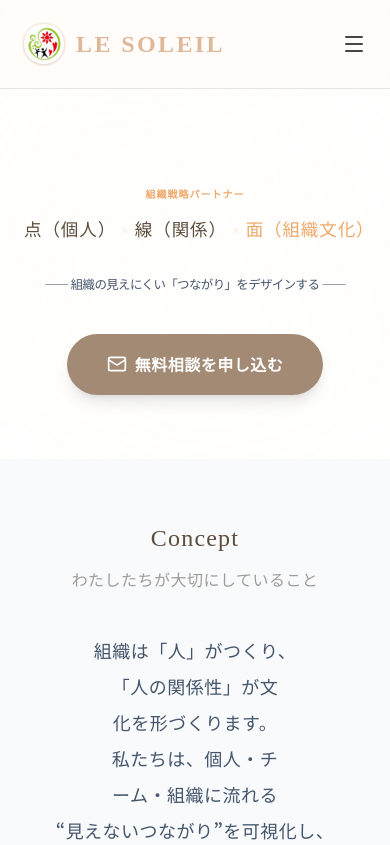
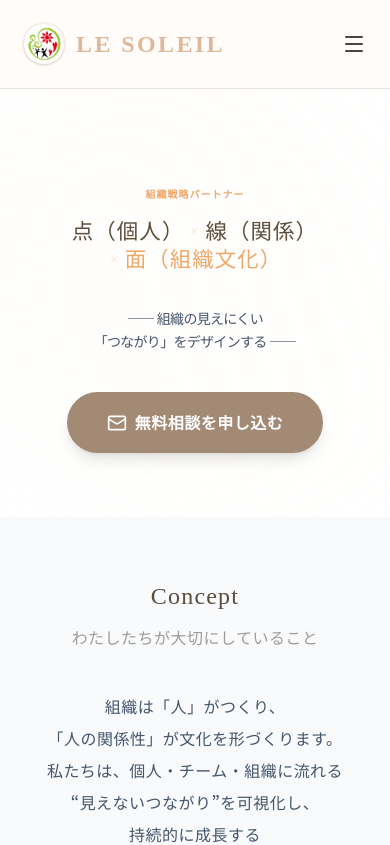
Before and after one commit to soleil0615/soleil_hp, a Next.js app: page /edu in a window 390 px wide. Shown: the top 845 px of the page. Built offline with nearby package versions, Linux system fonts and the light colour scheme.

Commit message:
Update line breaks on edu page for mobile

```diff
--- a/app/edu/page.tsx
+++ b/app/edu/page.tsx
@@ -30,15 +30,19 @@ export default function EduPage() {
                         <p className="text-edu-primary font-bold tracking-widest uppercase mb-4 text-[10px] sm:text-base">
                             組織戦略パートナー
                         </p>
-                        <h1 className="text-[4.5vw] xs:text-[4.8vw] sm:text-3xl md:text-4xl lg:text-5xl font-black tracking-tighter text-slate-900 font-serif mb-8 leading-tight w-full text-center px-2 whitespace-nowrap">
+                        <h1 className="text-[5.5vw] xs:text-[6vw] sm:text-3xl md:text-4xl lg:text-5xl font-black tracking-tighter text-slate-900 font-serif mb-8 leading-tight w-full text-center px-2">
                             <span className="inline-block">点（個人）</span>
                             <span className="text-edu-primary/30 mx-1 sm:mx-3 inline-block scale-75 sm:scale-100">×</span>
                             <span className="inline-block">線（関係）</span>
-                            <span className="text-edu-primary/30 mx-1 sm:mx-3 inline-block scale-75 sm:scale-100">×</span>
+                            <br className="block sm:hidden mt-2" />
+                            <span className="text-edu-primary/30 mx-1 sm:mx-3 hidden sm:inline-block scale-75 sm:scale-100">×</span>
+                            <span className="text-edu-primary/30 mr-1 inline-block scale-75 sm:hidden">×</span>
                             <span className="text-edu-primary inline-block">面（組織文化）</span>
                         </h1>
-                        <p className="text-[3.2vw] xs:text-[3.5vw] sm:text-2xl lg:text-[2vw] text-slate-600 font-medium mb-10 leading-relaxed whitespace-nowrap px-4 text-center tracking-tighter">
-                            —— 組織の見えにくい「つながり」をデザインする ——
+                        <p className="text-sm xs:text-base sm:text-2xl lg:text-[2vw] text-slate-600 font-medium mb-10 leading-relaxed px-4 text-center tracking-tighter">
+                            <span className="inline-block">—— 組織の見えにくい</span>
+                            <br className="block sm:hidden" />
+                            <span className="inline-block">「つながり」をデザインする ——</span>
                         </p>
                         <div className="flex flex-col sm:flex-row gap-4 justify-center items-center">
                             <Link
@@ -66,12 +70,12 @@ export default function EduPage() {
                 className="bg-slate-50"
             >
                 <div className="mx-auto max-w-4xl text-center mb-16">
-                    <p className="text-lg leading-9 text-slate-600 font-medium text-center text-balance px-4">
-                        <span className="inline-block">組織は「人」がつくり、</span><br className="hidden md:block" />
-                        <span className="inline-block">「人の関係性」が文化を形づくります。</span><br className="hidden md:block" />
-                        <span className="inline-block">私たちは、個人・チーム・組織に流れる</span><br className="hidden md:block" />
-                        <span className="inline-block">“見えないつながり”を可視化し、</span><br className="hidden md:block" />
-                        <span className="inline-block">持続的に成長する組織づくりを支援します。</span>
+                    <p className="text-base sm:text-lg leading-8 sm:leading-9 text-slate-600 font-medium text-center text-balance px-4">
+                        <span className="inline-block">組織は「人」がつくり、</span><br />
+                        <span className="inline-block">「人の関係性」が文化を形づくります。</span><br />
+                        <span className="inline-block">私たちは、個人・チーム・組織に流れる</span><br />
+                        <span className="inline-block">“見えないつながり”を可視化し、</span><br />
+                        <span className="inline-block">持続的に成長する</span><br className="sm:hidden" /><span className="inline-block">組織づくりを支援します。</span>
                     </p>
                 </div>
 
@@ -126,24 +130,24 @@ export default function EduPage() {
 
                             <div className="space-y-8 text-slate-600 leading-relaxed text-base sm:text-lg md:text-xl font-medium tracking-wide text-balance">
                                 <p>
-                                    <span className="inline-block">働く人が安心できて、</span><br className="hidden sm:block" />
-                                    <span className="inline-block">自然体でいられる組織は、</span><br className="hidden sm:block" />
-                                    <span className="inline-block">そのあたたかさがそのまま</span><br className="hidden sm:block" />
+                                    <span className="inline-block">働く人が安心できて、</span><br />
+                                    <span className="inline-block">自然体でいられる組織は、</span><br />
+                                    <span className="inline-block">そのあたたかさがそのまま</span><br />
                                     <span className="inline-block">強さにつながっていきます。</span>
                                 </p>
                                 <p>
-                                    <span className="inline-block">私は、ひとりひとりの想いに</span><br className="hidden sm:block" />
-                                    <span className="inline-block">耳を傾けながら、</span><span className="inline-block">人と働く場を</span><br className="hidden sm:block" />
-                                    <span className="inline-block">ていねいにつなぎ直す</span><br className="hidden sm:block" />
-                                    <span className="inline-block">“関係性のデザイン”を</span><br className="hidden sm:block" />
+                                    <span className="inline-block">私は、ひとりひとりの想いに</span><br />
+                                    <span className="inline-block">耳を傾けながら、</span><br className="sm:hidden" /><span className="inline-block">人と働く場を</span><br />
+                                    <span className="inline-block">ていねいにつなぎ直す</span><br />
+                                    <span className="inline-block">“関係性のデザイン”を</span><br />
                                     <span className="inline-block">大切にしています。</span>
                                 </p>
                                 <p>
-                                    <span className="inline-block">「うまく言葉にできないけれど、</span><br className="hidden sm:block" />
-                                    <span className="inline-block">なんとなくモヤモヤする」</span><br className="hidden sm:block" />
-                                    <span className="inline-block">そんな小さなサインにも</span><br className="hidden sm:block" />
-                                    <span className="inline-block">寄り添いながら、</span><br className="hidden sm:block" />
-                                    <span className="inline-block">組織に流れる空気を、</span><br className="hidden sm:block" />
+                                    <span className="inline-block">「うまく言葉にできないけれど、</span><br />
+                                    <span className="inline-block">なんとなくモヤモヤする」</span><br />
+                                    <span className="inline-block">そんな小さなサインにも</span><br />
+                                    <span className="inline-block">寄り添いながら、</span><br />
+                                    <span className="inline-block">組織に流れる空気を、</span><br />
                                     <span className="inline-block">ゆっくり整えていきます。</span>
                                 </p>
                             </div>
```
